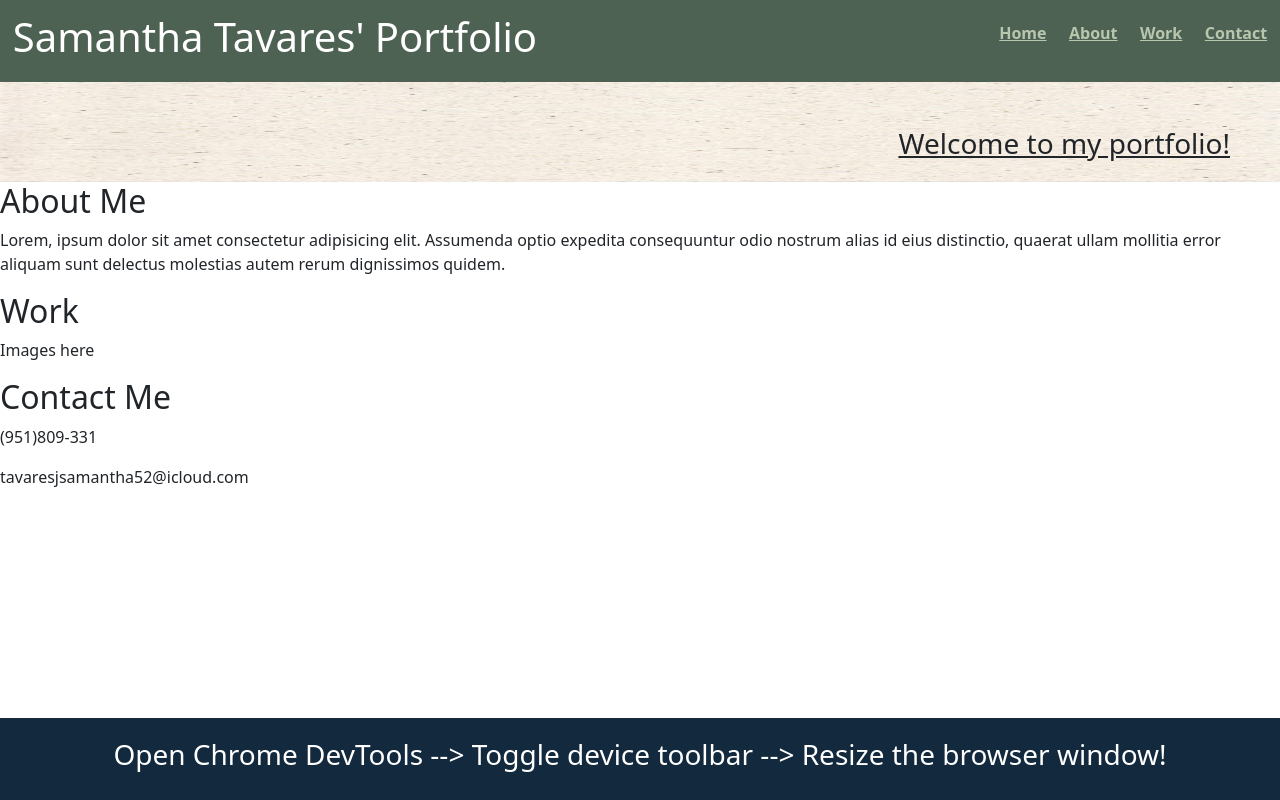
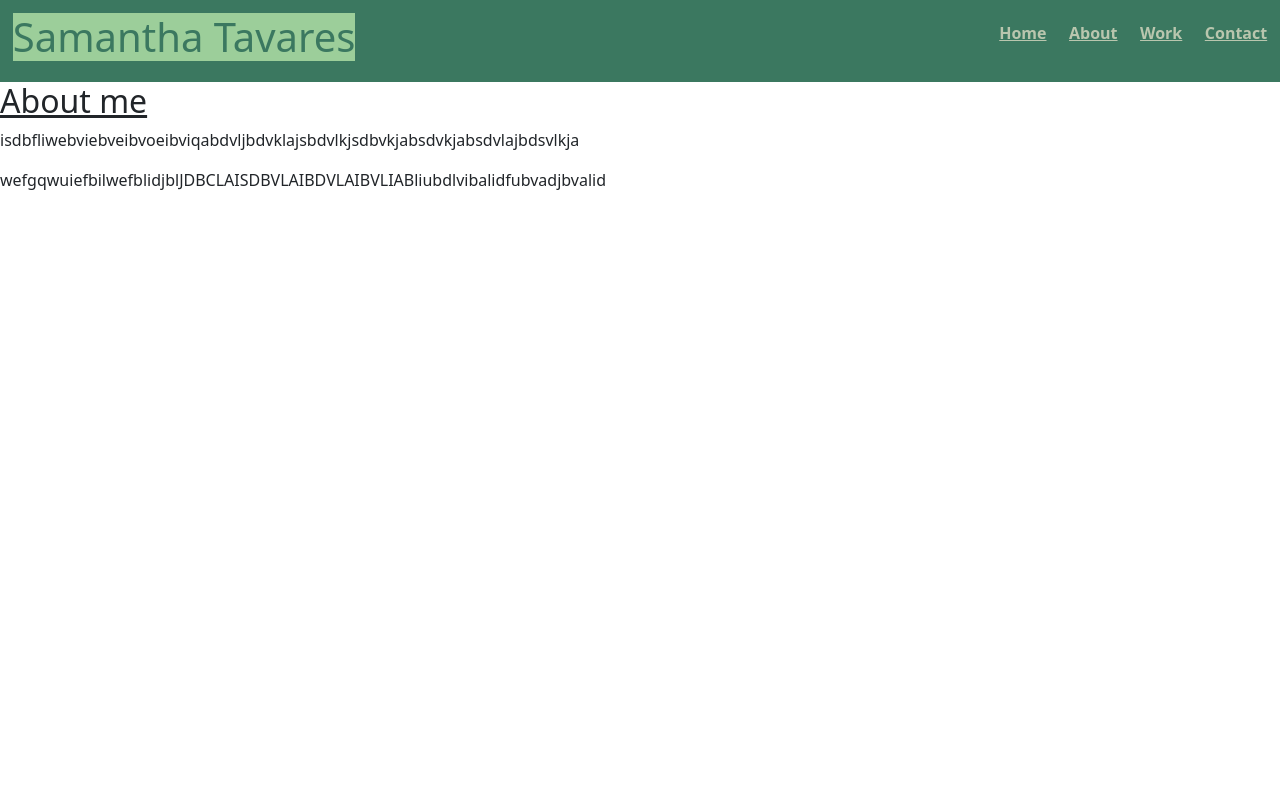
Before and after one commit to SamanthaJoy13/personalPortfolio, a plain HTML site: page index.html in a window 1280 px wide. Drawn offline with nearby package versions, Linux system fonts and the light colour scheme.

Commit message:
css updates

```diff
--- a/Assets/css/style.css
+++ b/Assets/css/style.css
@@ -1,31 +1,22 @@
-body {
-    font-size: 16px;
-    display: flex;
-    flex-direction: column;
-    min-height: 100vh;
-    justify-content: flex-start;
-  }
-
 header {
   display: flex;
   justify-content: space-between;
   align-items: center;
   padding: 1%;
-    background-color: #4e6254;
+  background-color: #3b7860;
   color: #fff;
 }
 
 h1 {
   font-size: 200%;
+  background-color: #9cce9a;
+  color: #3b7860;
 }
 
-  nav {
-    display: flex;
-    background-color: #4e6254;
-  }
-
-  nav a:hover {
-    background-color: #1a241c;
+h2 {
+  margin: 2% 0;
+  font-size: 250%;
+  text-decoration: underline;
 }
 
 nav ul {
@@ -35,34 +26,18 @@ body {
 }
 
 nav a {
-    color: #b9c6ae;
+  color: #b9C6ae;
   font-weight: bold;
   text-decoration: underline;
 }
 
-.cover {
-    position: relative;
-  }
-
-.green {
-    width: 100%;
-    height: 100px;
-}
-
-.text {
-    position:absolute;
-    top: 45px;
-    right: 50px;
-    text-decoration: underline;
-  }
-
-.work a:hover {
-  background-color: #13293d;
+nav a:hover {
+  color: #fff;
 }
 
 
 
-  footer {
+  /*footer {
     width: 100%;
     bottom: 0;
     padding: 20px;
--- a/index.html
+++ b/index.html
@@ -18,7 +18,7 @@
 <body>
   <!-- Header -->
   <header>
-    <h1>Samantha Tavares' Portfolio</h1>
+    <h1>Samantha Tavares</h1>
     <nav>
       <ul>
         <li><a href="#">Home</a></li>
@@ -30,37 +30,20 @@
   </header>
 
   <!-- Body -->
-<div class="cover">
-    <img class="green" src="./Assets/images/paper1.jpg" alt="paper texture background">
-    <h3 class="text">Welcome to my portfolio!</h3>
-</div>
 
-  <div class="about-me">
-    <h2>About Me</h2>
-    <p>Lorem, ipsum dolor sit amet consectetur adipisicing elit.
-      Assumenda optio expedita consequuntur odio nostrum alias id eius
-      distinctio, quaerat ullam mollitia error aliquam sunt delectus
-      molestias autem rerum dignissimos quidem.</p>
-  </div>
+  <section class="about">
+    <h2>About me</h2>
+    <p>isdbfliwebviebveibvoeibviqabdvljbdvklajsbdvlkjsdbvkjabsdvkjabsdvlajbdsvlkja</p>
+    <p>wefgqwuiefbilwefblidjblJDBCLAISDBVLAIBDVLAIBVLIABliubdlvibalidfubvadjbvalid</p>
 
-  <div class="work">
-    <h2>Work</h2>
-    <p>Images here</p>
-  </div>
 
-  <div class="contact">
-    <h2>Contact Me</h2>
-    <p>(951)809-331</p>
-    <p>tavaresjsamantha52@icloud.com</p>
-  </div>
-
-  <!-- Footer -->
+  <!-- Footer
   <footer>
     <h3>
-      Open Chrome DevTools --> Toggle device toolbar --> Resize the browser
+      Open Chrome DevTools > Toggle device toolbar > Resize the browser
       window!
     </h3>
-  </footer>
+  </footer> -->
 </body>
 
 </html>
```
Lines whose indentation alone changed are shown as unchanged.
